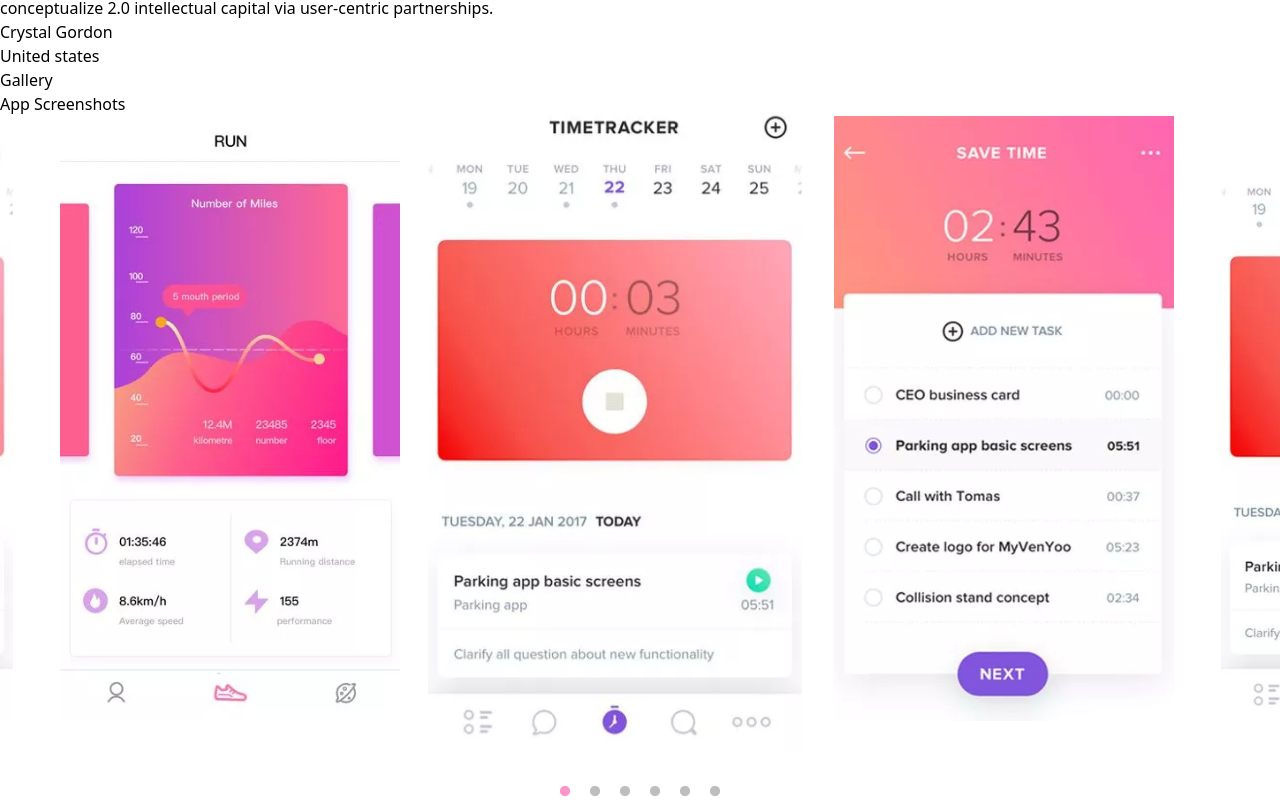
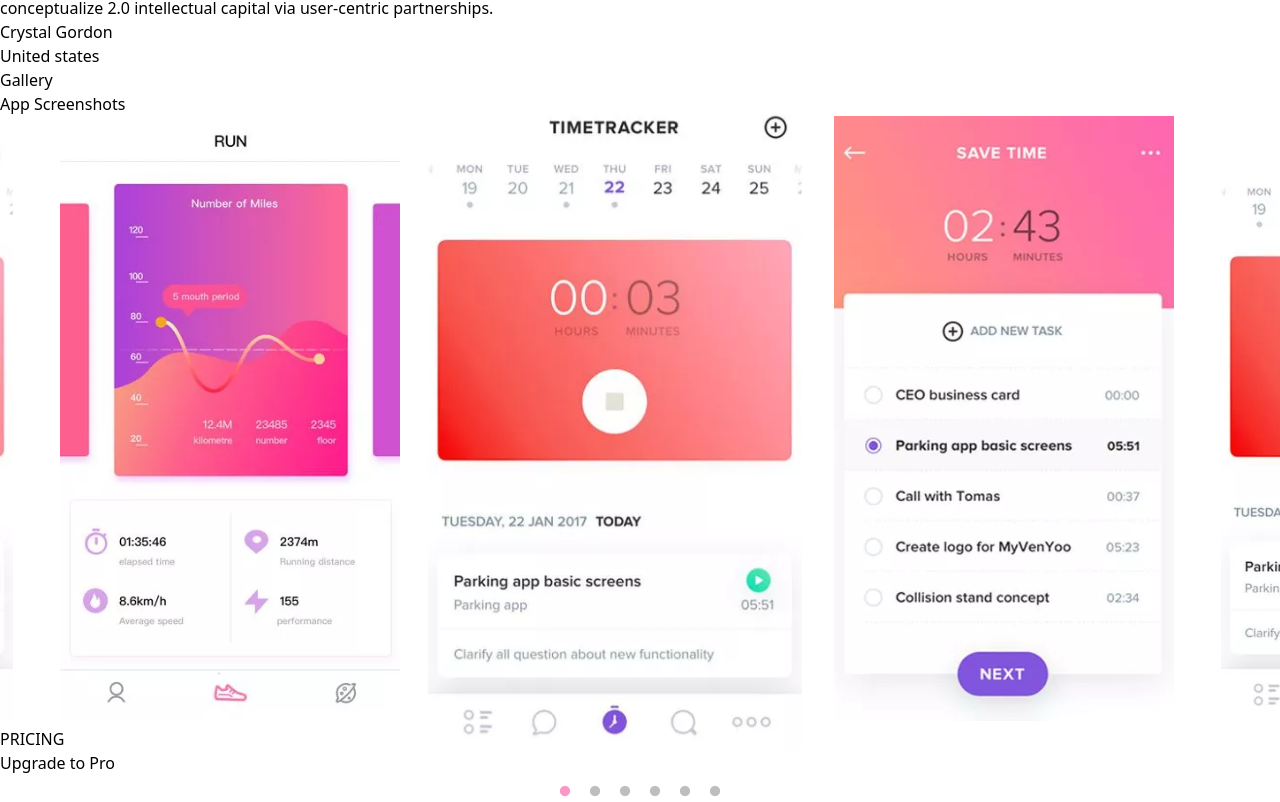
Before and after one commit to Harpreetpreet/mobapp, a Next.js app: page / in a window 1280 px wide. Shown: the part 5064-5866 px from the top of the page. Built offline with nearby package versions, Linux system fonts and the light colour scheme.

Commit message:
add pricing component

```diff
--- /dev/null
+++ b/src/Components/Pricing.js
@@ -0,0 +1,14 @@
+import React from 'react'
+import ComponentHeader from './global/ComponentHeader'
+
+const Pricing = () => {
+  return (
+    <section className="py-10">
+    <div className="container mx-auto ">
+      <ComponentHeader heading="PRICING" title="Upgrade to Pro"/>
+    </div>
+    </section>
+  )
+}
+
+export default Pricing
--- a/src/pages/index.js
+++ b/src/pages/index.js
@@ -9,6 +9,7 @@ import Applaunch from '../Components/Applaunch'
 import Createaccount from '../Components/Createaccount'
 import Testimonials from '../Components/Testimonials'
 import Gallery from '../Components/Gallery'
+import Pricing from '../Components/Pricing'
 
 
 
@@ -27,6 +28,7 @@ const index = () => {
       <Createaccount />
       <Testimonials />
       <Gallery />
+      <Pricing />
 
     </div>
   )
```
